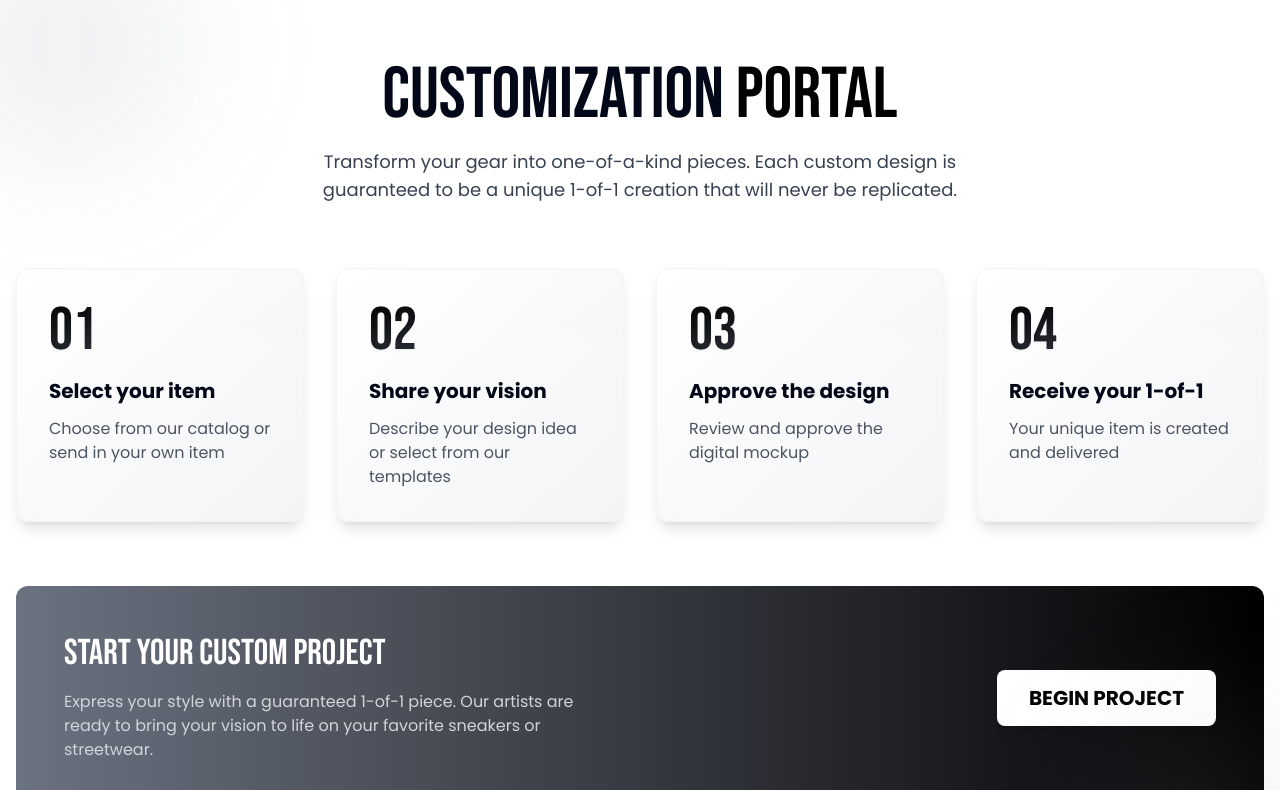
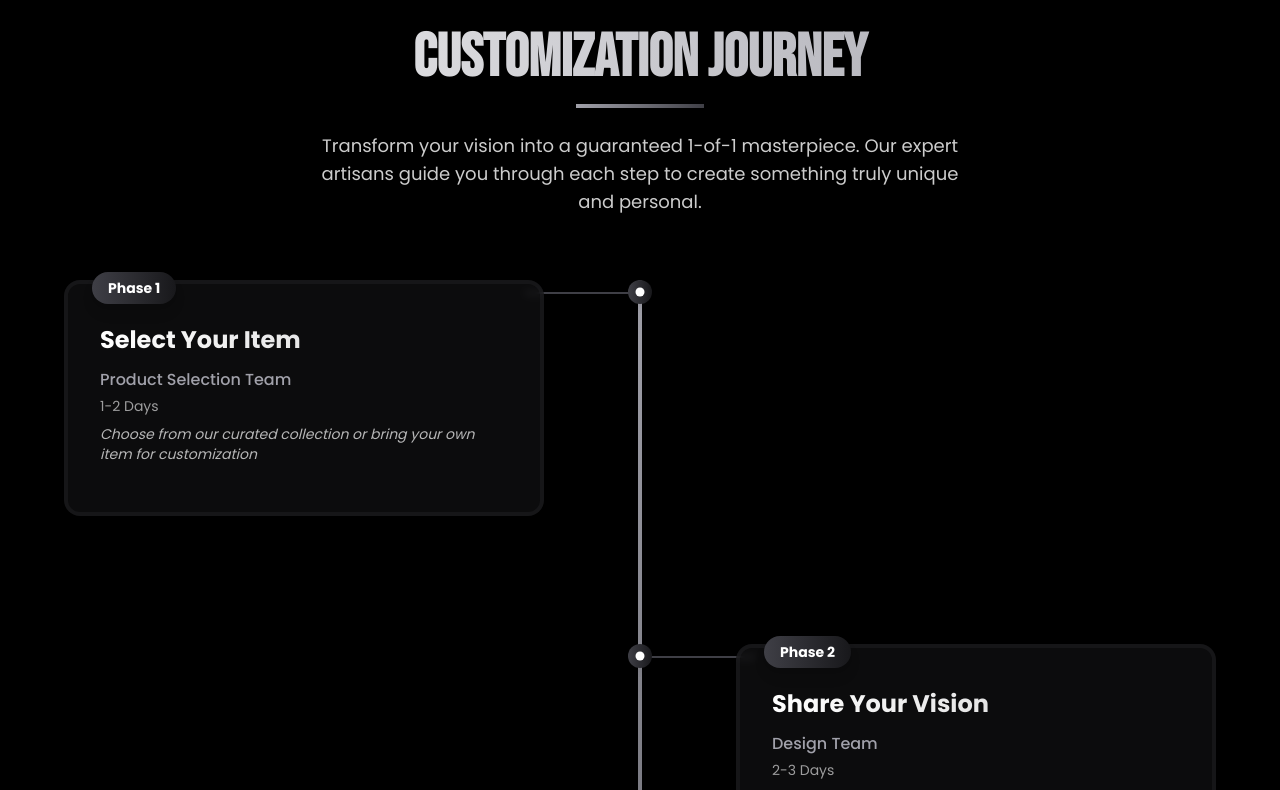
Before and after one commit to GariFFon/Website_Street, a React (Vite) app: page / in a window 1280 px wide. Shown: the part 1980-2770 px from the top of the page. Built offline with nearby package versions, Linux system fonts and the light colour scheme.

Commit message:
CustomizationPortal Enhanced

```diff
--- a/src/components/home/CustomizationPortal.tsx
+++ b/src/components/home/CustomizationPortal.tsx
@@ -1,93 +1,308 @@
+"use client";
 
-import React from 'react';
-import Button from '../Button';
+import { motion } from "framer-motion";
+import { useState } from "react";
+import Button from "../Button";
 
-const CustomizationPortal = () => {
-  const customizationSteps = [
-    {
-      number: '01',
-      title: 'Select your item',
-      description: 'Choose from our catalog or send in your own item'
+interface ProcessEntry {
+  title: string;                    // Phase title or name
+  department: string;               // Department handling this phase
+  timeframe: string;               // Expected duration or timing of the phase
+  description: string;             // Short description of the phase
+  responsibilities: string[];      // Key activities and responsibilities in this phase
+  color: string;                  // UI theme color for this phase
+}
+
+export default function CustomizationPortal() {
+  const processPath: ProcessEntry[] = [{
+    title: "Select Your Item",
+    department: "Product Selection Team",
+    timeframe: "1-2 Days",
+    description: "Choose from our curated collection or bring your own item for customization",
+    responsibilities: [
+      "Browse our extensive product catalog",
+      "Choose your perfect base item",
+      "Submit your own item option",
+      "Review detailed specifications",
+    ],
+    color: "from-zinc-700 to-zinc-900",
+  }, {
+    title: "Share Your Vision",
+    department: "Design Team",
+    timeframe: "2-3 Days",
+    description: "Work with our expert designers to bring your creative vision to life",
+    responsibilities: [
+      "Describe your dream design",
+      "Browse inspiring templates",
+      "Discuss custom elements",
+      "Expert design consultation",
+    ],
+    color: "from-zinc-700 to-zinc-900",
+  }, {
+    title: "Approve The Design",
+    department: "Creative Department",
+    timeframe: "3-5 Days",
+    description: "Review and perfect your custom design until it's exactly what you want",
+    responsibilities: [
+      "Review detailed mockups",
+      "Request refinements",
+      "Approve final design",
+      "Confirm all details",
+    ],
+    color: "from-zinc-700 to-zinc-900",
+  }, {
+    title: "Receive Your 1-of-1",
+    department: "Production Team",
+    timeframe: "7-10 Days",
+    description: "Watch as your unique piece is crafted with precision and care",
+    responsibilities: [
+      "Create your unique piece",
+      "Rigorous quality check",
+      "Premium packaging",
+      "Secure delivery",
+    ],
+    color: "from-zinc-700 to-zinc-900",
   },
-    {
-      number: '02',
-      title: 'Share your vision',
-      description: 'Describe your design idea or select from our templates'
-    },
-    {
-      number: '03',
-      title: 'Approve the design',
-      description: 'Review and approve the digital mockup'
-    },
-    {
-      number: '04',
-      title: 'Receive your 1-of-1',
-      description: 'Your unique item is created and delivered'
-    }
   ];
 
+  const [expandedItems, setExpandedItems] = useState<number[]>([]);
+
+  const toggleItem = (index: number) => {
+    setExpandedItems((prev) =>
+      prev.includes(index) ? prev.filter((i) => i !== index) : [...prev, index]
+    );
+  };
+
   return (
-    <section id="customize" className="py-20 bg-white relative overflow-hidden">
-      <div className="container mx-auto px-4">
-        <div className="text-center mb-16">
-          <h2 className="font-display text-6xl md:text-7xl mb-4">
-            CUSTOMIZATION <span className="text-black">PORTAL</span>
+    <section id="experience" className="py-12 px-16 flex justify-center flex-col bg-black">
+      <motion.div
+        initial={{ opacity: 0, y: 20 }}
+        whileInView={{ opacity: 1, y: 0 }}
+        transition={{ duration: 0.8 }}
+        viewport={{ once: true }}
+        className="text-center mb-16"
+      >
+        <h2 className="font-display text-5xl md:text-6xl font-bold bg-clip-text text-transparent bg-gradient-to-r from-zinc-100 to-zinc-400 mb-4">
+          Customization Journey
         </h2>
-          <p className="text-lg max-w-2xl mx-auto text-gray-700">
-            Transform your gear into one-of-a-kind pieces. Each custom design is
-            guaranteed to be a unique 1-of-1 creation that will never be replicated.
+        <div className="w-32 h-1 bg-gradient-to-r from-zinc-400 to-zinc-700 mx-auto mb-6"></div>
+        <p className="text-white/80 max-w-2xl mx-auto text-lg">
+          Transform your vision into a guaranteed 1-of-1 masterpiece. Our expert artisans guide you through each step to create something truly unique and personal.
         </p>
+      </motion.div>
+
+      <div className="relative">
+        <motion.div
+          initial={{ opacity: 0, y: 10 }}
+          whileInView={{ opacity: 1, y: 0 }}
+          transition={{ duration: 0.6, delay: 0.5 }}
+          viewport={{ once: true }}
+          className="flex justify-center items-center mb-16 md:hidden"
+        >
+          <div className="w-8 h-8 bg-gradient-to-r from-zinc-700 to-zinc-900 rounded-full shadow-[0_0_15px_rgba(161,161,170,0.5)] flex items-center justify-center">
+            <svg
+              xmlns="http://www.w3.org/2000/svg"
+              className="h-5 w-5 text-white"
+              viewBox="0 0 20 20"
+              fill="currentColor"
+            >
+              <path
+                fillRule="evenodd"
+                d="M16.707 5.293a1 1 0 010 1.414l-8 8a1 1 0 01-1.414 0l-4-4a1 1 0 011.414-1.414L8 12.586l7.293-7.293a1 1 0 011.414 0z"
+                clipRule="evenodd"
+              />
+            </svg>
+          </div>
+          <span className="ml-2 text-white/80 font-medium">
+            Process Start
+          </span>
+        </motion.div>
+
+        <motion.div
+          className="absolute left-1/2 transform -translate-x-1/2 w-1 bg-gradient-to-b from-zinc-400 to-zinc-700 rounded-full hidden md:block"
+          style={{ height: "calc(100% )" }}
+          initial={{ height: 0 }}
+          whileInView={{ height: "calc(100%)" }}
+          transition={{ duration: 1.5, ease: "easeOut" }}
+          viewport={{ once: true }}
+        />
+
+        <div className="md:hidden space-y-6">
+          {processPath.map((phase, index) => {
+            const isExpanded = expandedItems.includes(index);
+
+            return (
+              <motion.div
+                key={index}
+                initial={{ opacity: 0, y: 20 }}
+                whileInView={{ opacity: 1, y: 0 }}
+                transition={{ duration: 0.5, delay: 0.2 }}
+                viewport={{ once: true }}
+                className="w-full bg-zinc-900/50 backdrop-blur-sm border border-zinc-800/40 rounded-xl p-6 transition-all duration-300"
+                whileHover={{
+                  y: -5,
+                  boxShadow: "0 10px 25px -5px rgba(161,161,170,0.15)",
+                }}
+                onClick={() => toggleItem(index)}
+              >
+                <div className="absolute -top-3 left-6 px-3 py-1 bg-gradient-to-r from-zinc-700 to-zinc-900 rounded-full text-xs font-bold text-white">
+                  Phase {index + 1}
+                </div>
+                <div className="flex flex-col mb-4 mt-2">
+                  <h3 className="text-xl font-semibold text-white mb-1">
+                    {phase.title}
+                  </h3>                  <p className="text-white/80 font-medium mt-2">
+                    {phase.department}
+                  </p>
+                  <p className="text-white/60 text-sm mt-1">{phase.timeframe}</p>
+                  <p className="text-white/70 text-sm mt-2 italic">{phase.description}</p>
                 </div>
 
-        <div className="grid grid-cols-1 md:grid-cols-2 lg:grid-cols-4 gap-8">
-          {customizationSteps.map((step) => (
-            <div
-              key={step.number}
-              className="group bg-gradient-to-br from-white to-gray-100 rounded-xl p-8 shadow-lg hover:shadow-xl border border-gray-100 transition-all hover:-translate-y-2 duration-500 relative overflow-hidden"
+                <motion.div
+                  initial={{ height: "auto" }}
+                  animate={{
+                    height: isExpanded ? "auto" : 0,
+                    opacity: isExpanded ? 1 : 0,
+                  }}
+                  className="overflow-hidden"
                 >
-              {/* Background decorative elements */}
-              <div className="absolute -right-6 -top-6 w-24 h-24 rounded-full bg-gray-200/5 transition-transform duration-700 group-hover:scale-150 group-hover:bg-gray-300/10"></div>
-              <div className="absolute -left-10 -bottom-10 w-16 h-16 rounded-full bg-gray-200/5 transition-transform duration-700 group-hover:scale-150 group-hover:bg-gray-300/10"></div>
-
-              {/* Step number with enhanced styling */}
-              <div className="font-display text-6xl bg-clip-text text-transparent bg-gradient-to-br from-black to-gray-600 mb-4 relative z-10 drop-shadow-sm transition-all duration-500 group-hover:scale-110 group-hover:translate-x-2">
-                {step.number}
+                  <div className="space-y-4">
+                    <div>
+                      <h4 className="text-sm font-semibold text-white/90 mb-2">Key Activities:</h4>
+                      <ul className="list-none space-y-2 text-white/70 pl-1">
+                        {phase.responsibilities.map((item, i) => (
+                          <motion.li
+                            key={i}
+                            initial={{ opacity: 0, x: -10 }}
+                            animate={{
+                              opacity: isExpanded ? 1 : 0,
+                              x: isExpanded ? 0 : -10,
+                            }}
+                            transition={{ duration: 0.3, delay: i * 0.1 }}
+                            className="flex items-start"
+                          >
+                            <span className="inline-block w-2 h-2 rounded-full mt-1.5 mr-2 bg-zinc-500" />
+                            {item}
+                          </motion.li>
+                        ))}
+                      </ul>
+                    </div>
+                  </div>
+                </motion.div>
+              </motion.div>
+            );
+          })}
         </div>
 
-              {/* Step content */}
-              <div className="relative z-10">
-                <h3 className="font-bold text-xl mb-3 transition-colors duration-300 group-hover:text-gray-600">{step.title}</h3>
-                <p className="text-gray-600">{step.description}</p>
+        <div className="hidden md:block space-y-32 relative">
+          {processPath.map((phase, index) => {
+            const isEven = index % 2 === 0;
+            const isExpanded = expandedItems.includes(index);
+
+            return (
+              <div key={index} className="relative">
+                <motion.div
+                  initial={{ scaleX: 0 }}
+                  whileInView={{ scaleX: 1 }}
+                  transition={{ duration: 0.8, delay: 0.2 }}
+                  viewport={{ once: true }}
+                  className={`absolute top-3 ${isEven ? "right-1/2" : "left-1/2"} h-0.5 w-[10%] origin-${isEven ? "right" : "left"} bg-zinc-700`}
+                />
+                <motion.div
+                  initial={{ scale: 0 }}
+                  whileInView={{ scale: 1 }}
+                  transition={{ duration: 0.5, delay: 0.2 }}
+                  viewport={{ once: true }}
+                  className="absolute left-[calc(50%-0.75rem)] top-0 w-6 h-6 rounded-full bg-gradient-to-r from-zinc-700 to-zinc-900 z-10 shadow-xl cursor-pointer flex items-center justify-center group/dot"
+                  onClick={() => toggleItem(index)}
+                  whileHover={{ scale: 1.2 }}
+                >
+                  <span className="block w-3 h-3 rounded-full bg-white transform scale-75 transition-all duration-500 group-hover/dot:scale-90" />
+                </motion.div>
+
+                <motion.div
+                  className={`w-5/12 ${isEven ? "mr-auto" : "ml-auto"}
+                    relative bg-zinc-900/50 backdrop-blur-sm border-4 border-zinc-800/40 rounded-2xl p-8
+                    transition-all duration-500 cursor-pointer hover:shadow-[0_0_30px_rgba(161,161,170,0.15)]
+                    hover:border-zinc-700/40 group`}
+                  initial={{ opacity: 0, x: isEven ? -50 : 50 }}
+                  whileInView={{ opacity: 1, x: 0 }}
+                  transition={{ duration: 0.6, delay: 0.3 }}
+                  viewport={{ once: true }}
+                  onClick={() => toggleItem(index)}
+                >
+                  <div className="absolute -top-3 left-6 px-4 py-1.5 bg-gradient-to-r from-zinc-700 to-zinc-900 rounded-full text-sm font-bold text-white shadow-lg transform group-hover:scale-110 transition-transform duration-500">
+                    Phase {index + 1}
+                  </div>
+                  <div className="flex flex-col mb-4 mt-2">
+                    <h3 className="text-2xl font-bold bg-clip-text text-transparent bg-gradient-to-r from-white to-white/80 mb-1 group-hover:from-zinc-100 group-hover:to-zinc-400 transition-all duration-500">
+                      {phase.title}
+                    </h3>                    <p className="text-zinc-400 font-medium mt-2 group-hover:text-zinc-300 transition-colors duration-500">
+                      {phase.department}
+                    </p>
+                    <p className="text-white/60 text-sm mt-1 group-hover:text-white/80 transition-colors duration-500">{phase.timeframe}</p>
+                    <p className="text-white/70 text-sm mt-2 italic group-hover:text-white/90 transition-colors duration-500">{phase.description}</p>
                   </div>
 
-              {/* Animated bottom border */}
-              <div className="absolute bottom-0 left-0 h-1 w-0 group-hover:w-full bg-gradient-to-r from-gray-400 to-black transition-all duration-700 ease-out"></div>
+                  <motion.div
+                    initial={{ height: "auto" }}
+                    animate={{
+                      height: isExpanded ? "auto" : 0,
+                      opacity: isExpanded ? 1 : 0,
+                    }}
+                    className="overflow-hidden"
+                  >
+                    <div className="space-y-4">
+                      <div>
+                        <h4 className="text-sm font-bold text-white/90 mb-3 group-hover:text-zinc-300 transition-colors duration-500">Key Activities:</h4>
+                        <ul className="list-none space-y-3 text-white/70 pl-1">
+                          {phase.responsibilities.map((item, i) => (
+                            <motion.li
+                              key={i}
+                              initial={{ opacity: 0, x: -10 }}
+                              animate={{
+                                opacity: isExpanded ? 1 : 0,
+                                x: isExpanded ? 0 : -10,
+                              }}
+                              transition={{ duration: 0.3, delay: i * 0.1 }}
+                              className="flex items-start group/item"
+                            >
+                              <span className="inline-block w-2.5 h-2.5 rounded-full mt-1.5 mr-3 bg-zinc-500 transform group-hover/item:scale-125 transition-all duration-500" />
+                              <span className="group-hover/item:text-white transition-colors duration-300">{item}</span>
+                            </motion.li>
+                          ))}
+                        </ul>
                       </div>
-          ))}
                     </div>
-
-        <div className="mt-16 bg-gradient-to-r from-gray-500 to-black rounded-xl p-8 md:p-12">
+                  </motion.div>
+                </motion.div>
+              </div>
+            );
+          })}
+        </div>
+      </div>
+      <motion.div
+        initial={{ opacity: 0, y: 20 }}
+        whileInView={{ opacity: 1, y: 0 }}
+        transition={{ duration: 0.8 }}
+        viewport={{ once: true }}
+        className="mt-16 bg-gradient-to-r from-zinc-800 to-zinc-900 rounded-xl p-8 md:p-12"
+      >
         <div className="flex flex-col md:flex-row items-center justify-between">
           <div className="mb-8 md:mb-0 md:mr-8">
             <h3 className="font-display text-4xl text-white mb-4">
               START YOUR CUSTOM PROJECT
             </h3>
-              <p className="text-gray-300 max-w-lg">
+            <p className="text-white/90 max-w-lg">
               Express your style with a guaranteed 1-of-1 piece. Our artists are ready
               to bring your vision to life on your favorite sneakers or streetwear.
             </p>
           </div>
-            <Button variant="green" size="lg" className="whitespace-nowrap font-bold px-8 py-6 text-xl">
+          <Button variant="outline" size="lg" className="whitespace-nowrap font-bold px-8 py-6 text-xl bg-black/20 hover:bg-black/30 text-white border-2 border-zinc-700">
             BEGIN PROJECT
           </Button>
         </div>
-        </div>
-      </div>
-
-      <div className="absolute -bottom-16 -right-16 w-64 h-64 bg-gray-400/10 rounded-full blur-3xl" />
-      <div className="absolute -top-16 -left-16 w-64 h-64 bg-gray-500/10 rounded-full blur-3xl" />
+      </motion.div>
     </section>
   );
-};
-
-export default CustomizationPortal;
+}
```
Lines whose indentation alone changed are shown as unchanged.
